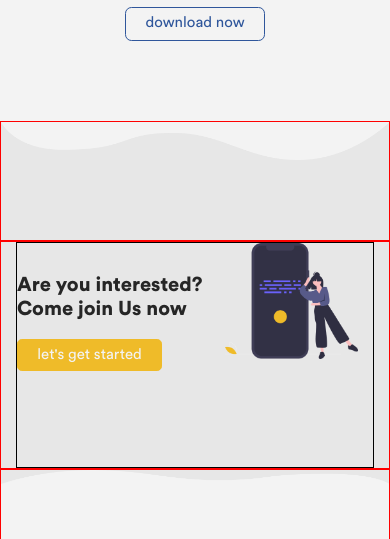
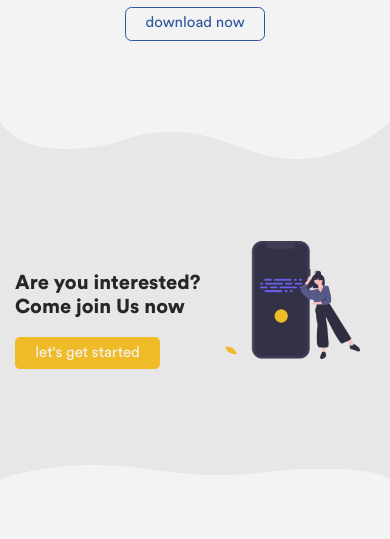
Before and after one commit to yovanmarkesna/indra, a plain HTML site: page index.html in a window 390 px wide. Shown: the part 3110-3649 px from the top of the page. Drawn offline with Linux system fonts and the light colour scheme.

Commit message:
No command, please understand, we need fast upload

```diff
--- a/assets/css/main-style.css
+++ b/assets/css/main-style.css
@@ -1299,7 +1299,6 @@ border-color: #285e8e;
     background-position: top;
     background-size: contain;
     height: 120px;
-	border:1px solid red;
 }
 .joinus-down{
 	background-image: url('../img/material/Vector-8-edit.png');
@@ -1308,12 +1307,10 @@ border-color: #285e8e;
     background-position: top;
     background-size: contain;
     height: 120px;
-	border:1px solid red;
 }
 
 .joinus-section{
   background-color: #E7E7E7 !important;
-  border:1px solid red;
 }
 .joinus-section .joinus-content{
 	margin:0;
@@ -1392,7 +1389,6 @@ border-color: #285e8e;
 	.joinus-section .joinus-content{
 		margin:0;
 		padding: 0px 0 80px 0 !important;
-		border:1px solid #000;
 	}
 	.joinus-section .joinus-img img{
 	  max-width: 90%;
```
